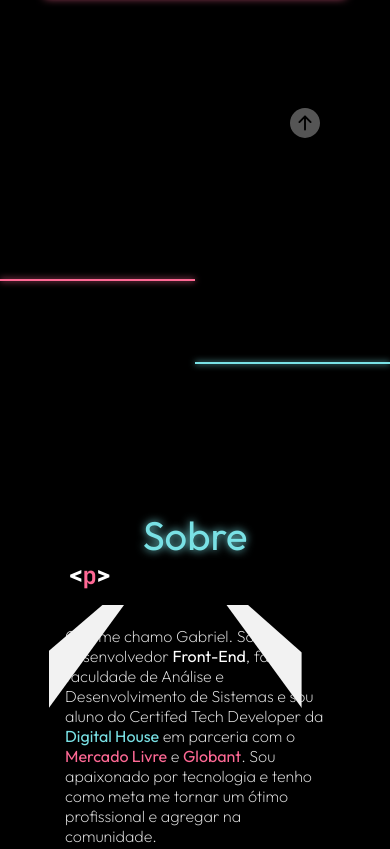
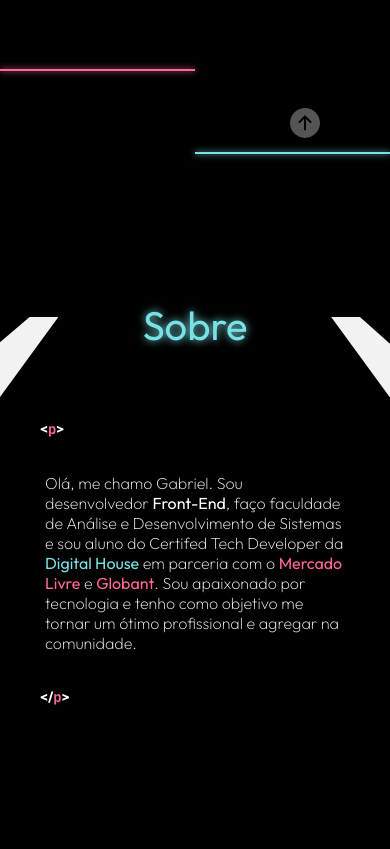
Before and after one commit to Gabrielbrta/Portfolio, a plain HTML site: page index.html in a window 390 px wide. Shown: the part 691-1540 px from the top of the page. Drawn offline with Linux system fonts and the light colour scheme.

Commit message:
style: about section responsive complete

```diff
--- a/css/home.css
+++ b/css/home.css
@@ -239,6 +239,11 @@ div p span.nome-home {
 @media (max-width: 450px) {
   .home-conteudo {
     width: 80%;
+    height: 560px;
+  }
+
+  .divisor {
+    margin-top: 200px;
   }
 
   .left-home{
@@ -261,6 +266,7 @@ div p span.nome-home {
 
   .ilustracao-home img {
     max-width: 250px;
+    margin-top: 220px;
   }
 
   h1.tituto-home {
--- a/css/sobre.css
+++ b/css/sobre.css
@@ -2,6 +2,7 @@
   width: 100%;
   text-align: center;
   margin-bottom: 20rem;
+  overflow: hidden;
 }
 
 .sobre img {
@@ -9,16 +10,28 @@
 }
 
 .sobre-fundo2 {
-  left: 0px;
+  left: -30%;
+  top: 30px;
+}
+
+.sobre-titulo {
+  position: relative;
+  max-width: 1200px;
+  text-align: center;
 }
 
 .sobre-fundo1 {
-  right: 0px;
+  right: -30%;
+  top: 30px;
 }
 
 .sobre-container {
   max-width: 950px;
   margin: 0 auto;
+  display: flex;
+  justify-content: center;
+  align-content: center;
+  flex-direction: column;
 }
 
 .sobre h2 {
@@ -46,7 +59,7 @@
 }
 
 .sobre p.sobre-conteudo {
-  max-width: 100%;
+  width: 100%;
   margin: 35px auto;
   font-size: 2.25rem;
   text-align: left;
@@ -73,46 +86,62 @@ span.mark-pink {
 @media (max-width: 1150px) {
   .sobre-fundo2 {
     left: -10%;
-    transform: scale(.5);
+  }
+
+  .sobre-wrapper {
+    max-width: 950px;
+    width: 90%;
   }
 
   .sobre-fundo1 {
-    right: 0%;
-    transform: scale(.5);
+    right: -10%;
   }
 
   .sobre p.sobre-conteudo {
+    width: 100%;
     padding: 0 30px;
+    font-size: 1.5rem;
   }
   .tag,.tag.top {
-    width: 80%;
-    padding: 0 30px;
+    padding: 0 40px 0 40px;
     text-align: left;
-    margin: 0 auto;
   }
 }
 
 @media (max-width: 650px) {
-  main {
-    overflow-x: hidden;
-  }
 
   .sobre h2 {
     font-size: 2.5rem;
   }
 
+  .tag,.tag.top {
+    padding: 0 40px 0 40px;
+    font-size: .875rem;
+    width: 0;
+  }
+
+  .sobre-wrapper {
+    max-width: 400px;
+    width: 100%;
+    margin: 0 auto;
+    text-align: left;
+  }
+
   .sobre p.sobre-conteudo {
     font-size: 1rem;
-    max-width: 320px;
+    width: 300px;
+    padding: 0;
   }
 
   .sobre-fundo2 {
-    left: -10%;
-    transform: scale(.3);
+    left: -30%;
+    transform: scale(.4);
+    top: -80%;
   }
 
   .sobre-fundo1 {
-    right: 0px;
-    transform: scale(.3);
+    right: -30%;
+    top: -80%;
+    transform: scale(.4);
   }
 }
--- a/index.html
+++ b/index.html
@@ -73,10 +73,13 @@
       <div class="blue"></div>
     </div>
     <section id="sobre" class="sobre">
+      <div class="sobre-container">
+        <div class="sobre-titulo">
+          <img class="sobre-fundo1" src="./img/icones/bg-sobre-left.svg" alt="fundo">
+          <h2>Sobre</h2>
           <img class="sobre-fundo2" src="./img/icones/bg-sobre-right.svg" alt="fundo">
-      <img class="sobre-fundo1" src="./img/icones/bg-sobre-left.svg" alt="fundo">
-      <div class="sobre-container">
-        <h2>Sobre</h2>
+        </div>
+        <div class="sobre-wrapper">
           <div class="tag top">
             <code><</code><mark>p</mark>>
           </div>
@@ -84,10 +87,11 @@
             Olá, me chamo Gabriel. Sou desenvolvedor <span class="sobre-mark">Front-End</span>,
             faço faculdade de Análise e Desenvolvimento de Sistemas
             e sou aluno do Certifed Tech Developer da <span class="mark-blue">Digital House</span> em parceria com o <span class="mark-pink">Mercado Livre</span> e <span class="mark-pink">Globant</span>.
-          Sou apaixonado por tecnologia e tenho como meta me tornar um ótimo profissional e agregar na comunidade.
+            Sou apaixonado por tecnologia e tenho como objetivo me tornar um ótimo profissional e agregar na comunidade.
           </p>
           <div class="tag">
             <code><</code>/<mark>p</mark>>
+          </div>
         </div>
       </div>
     </section>
```
Lines whose indentation alone changed are shown as unchanged.
